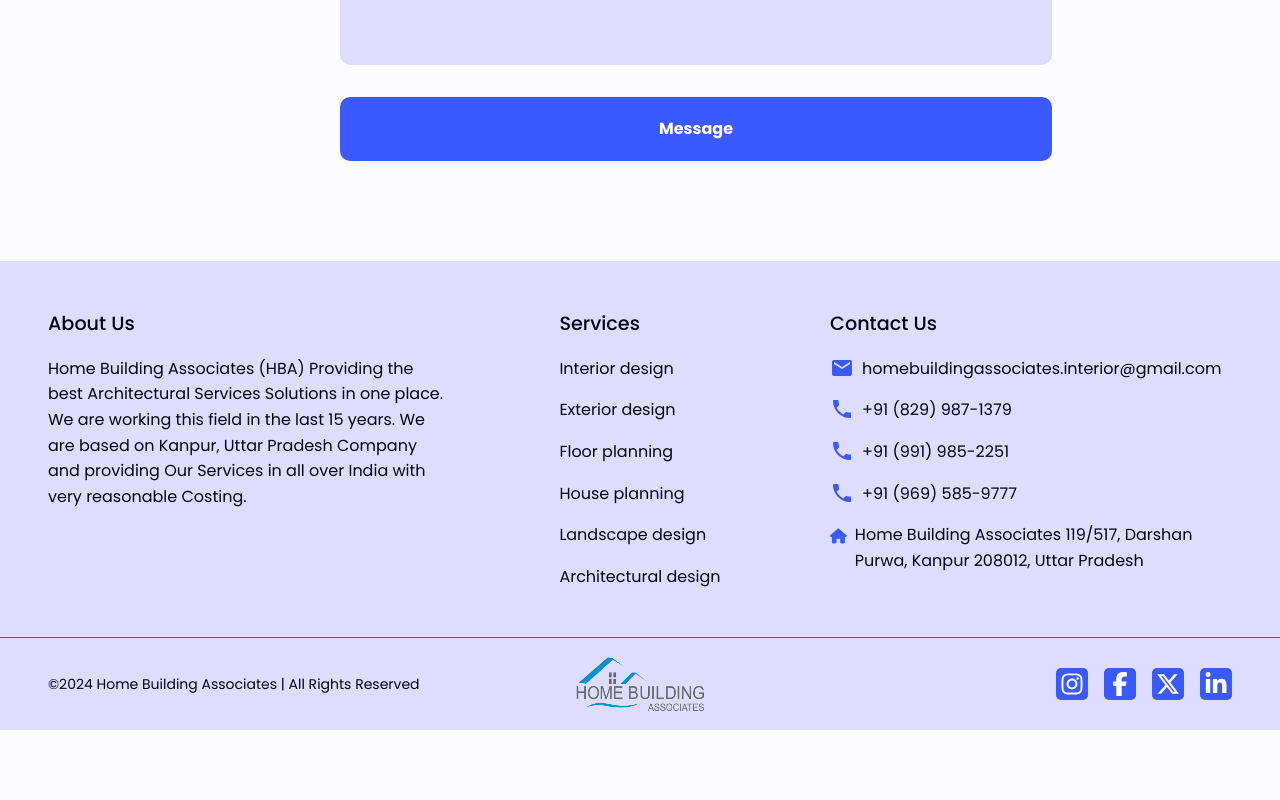
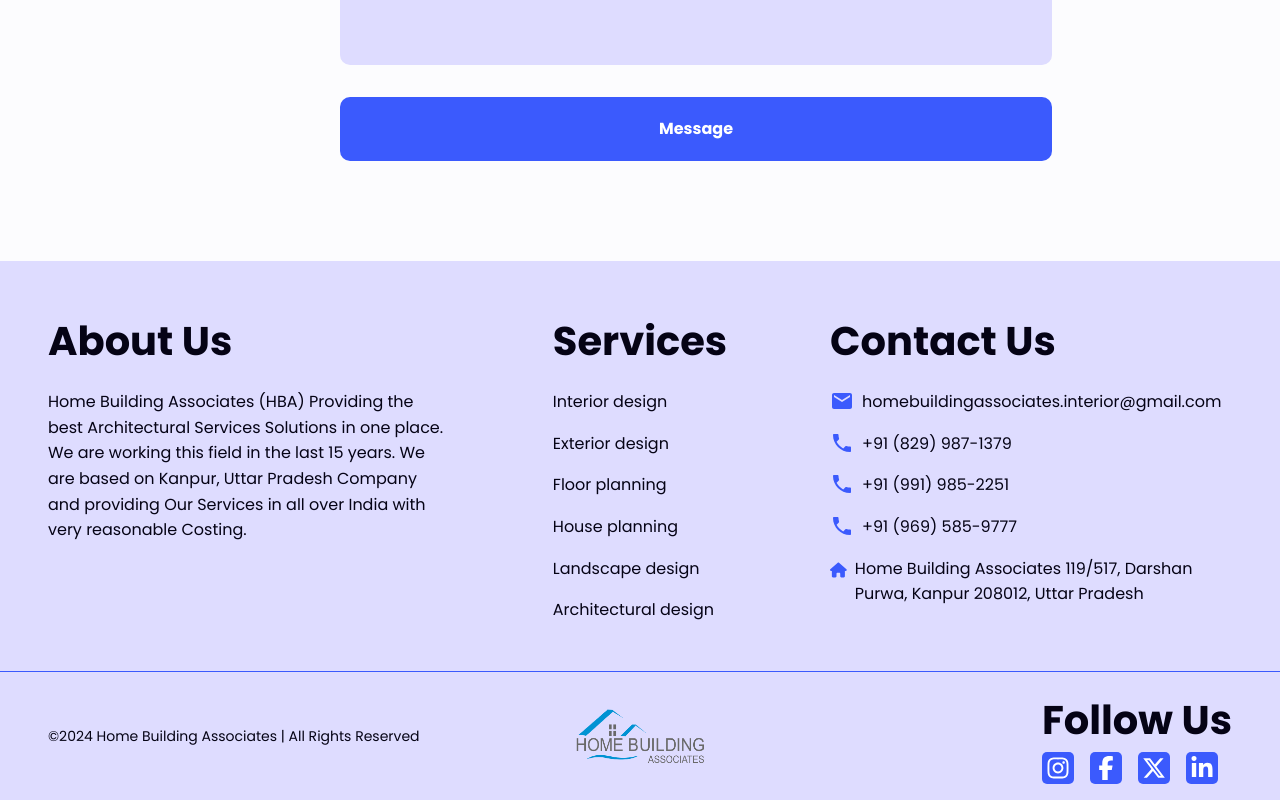
Before and after one commit to akashigamedev/architecture_website, a React (Create React App) app: page / in a window 1280 px wide. Shown: the part 5956-6756 px from the top of the page. Before the commit the page ends 6686 px from the top, so only its background shows below. Built offline with nearby package versions, Linux system fonts and the light colour scheme.

Commit message:
basic responsive text styling for all components

```diff
--- a/src/components/footer/Footer.js
+++ b/src/components/footer/Footer.js
@@ -15,7 +15,7 @@ export default function Footer() {
     <div className={styles.container}>
       <div className={`${styles.mainFooter} ${styles.grid}`}>
         <div className={styles.aboutSection}>
-          <h4>About Us</h4>
+          <h3>About Us</h3>
           <p>
             Home Building Associates (HBA) Providing the best Architectural
             Services Solutions in one place. We are working this field in the
@@ -25,7 +25,7 @@ export default function Footer() {
           </p>
         </div>
         <div className={styles.servicesSection}>
-          <h4>Services</h4>
+          <h3>Services</h3>
           <ul>
             <li>
               <Link to="/services/interior">Interior design</Link>
@@ -48,7 +48,7 @@ export default function Footer() {
           </ul>
         </div>
         <div className={styles.contactSection}>
-          <h4>Contact Us</h4>
+          <h3>Contact Us</h3>
           <div>
             <div>
               <MdEmail className={styles.icon} size={24} />
@@ -84,7 +84,7 @@ export default function Footer() {
           alt="Home Building Associates"
         />
         <div className={styles.followSection}>
-          <p>Follow Us</p>
+          <h3>Follow Us</h3>
           <div className={styles.links}>
             <a href="#">
               <div>
--- a/src/components/footer/Footer.module.css
+++ b/src/components/footer/Footer.module.css
@@ -22,7 +22,7 @@
   grid-column: span 4;
 }
 
-.mainFooter > div > h4 {
+.mainFooter > div > h3 {
   margin-bottom: 1rem;
 }
 
@@ -122,7 +122,7 @@
     .mainFooter > div {
         justify-self: center;
     }
-    .mainFooter > div > h4 {
+    .mainFooter > div > h3 {
         margin-bottom: 1.5rem;
         text-align: center;
     }
@@ -146,10 +146,8 @@
         justify-self: center;
         order: -1;
     }
-    .followSection > p {
+    .followSection > h3 {
         display: block;
-        font-size: 1.25rem;
-        font-weight: 500;
         text-align: center;
         margin-bottom: 1.5rem;
     }
--- a/src/index.css
+++ b/src/index.css
@@ -121,3 +121,25 @@ body.dark-mode {
   --clr-text-800: var(--dark-text-800);
   --clr-text-400: var(--dark-text-400);
 }
+
+@media only screen and (max-width: 800px) {
+  h1 {
+    font-size: 4.5rem;
+  }
+}
+
+
+@media only screen and (max-width: 450px) {
+  h1 {
+    font-size: 3rem;
+  }
+  h2 {
+    font-size: 2rem;
+  }
+  h3 {
+    font-size: 1.5rem;
+  }
+  h4 {
+    font-size: 1rem;
+  }
+}
```
